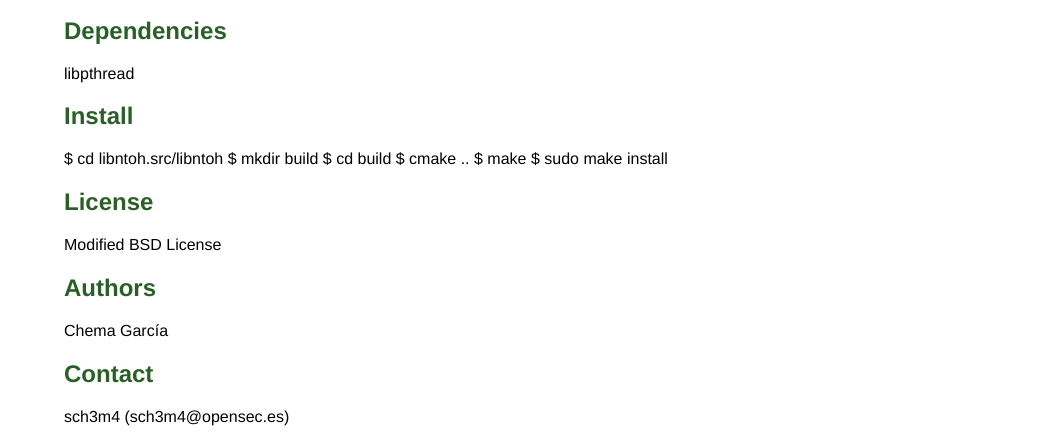
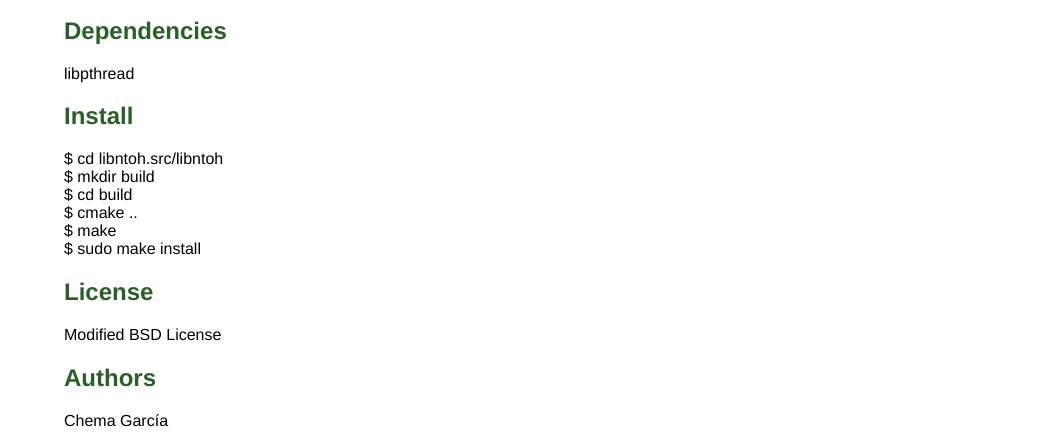
Before and after one commit to sch3m4/libntoh, a plain HTML site: page index.html in a window 1280 px wide. Shown: the part 326-769 px from the top of the page, without its empty margins (226-1280 px from the left). Drawn offline with Linux system fonts and the light colour scheme.

Commit message:
Update index.html

```diff
--- a/index.html
+++ b/index.html
@@ -64,11 +64,11 @@ Currently libntoh performs IP defragmentation and TCP reassembly</p>
 
 
       <h2>Install</h2>
-      <p>$ cd libntoh.src/libntoh
-$ mkdir build
-$ cd build
-$ cmake ..
-$ make
+      <p>$ cd libntoh.src/libntoh<br>
+$ mkdir build<br>
+$ cd build<br>
+$ cmake ..<br>
+$ make<br>
 $ sudo make install</p>
 
 
```
